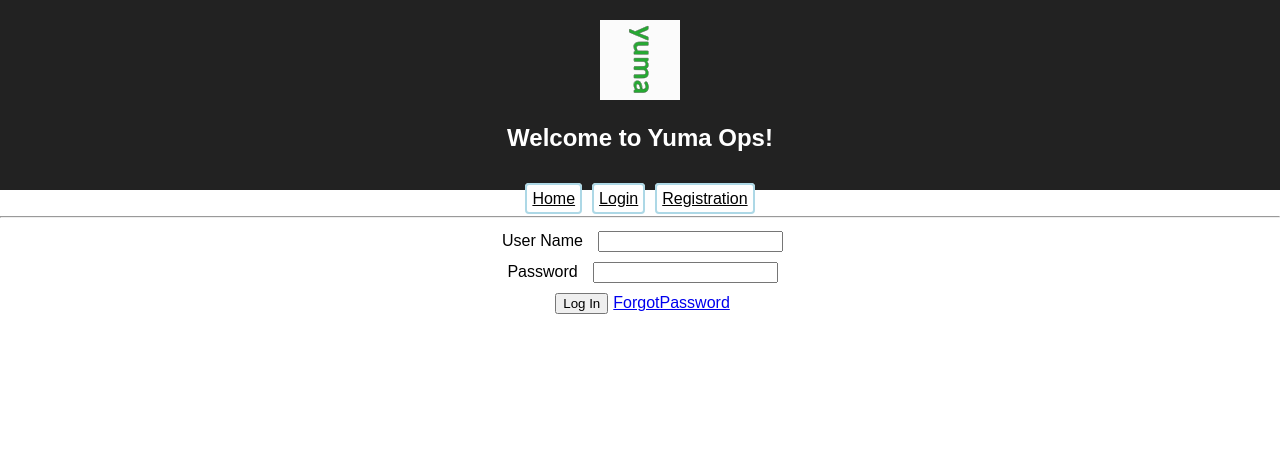
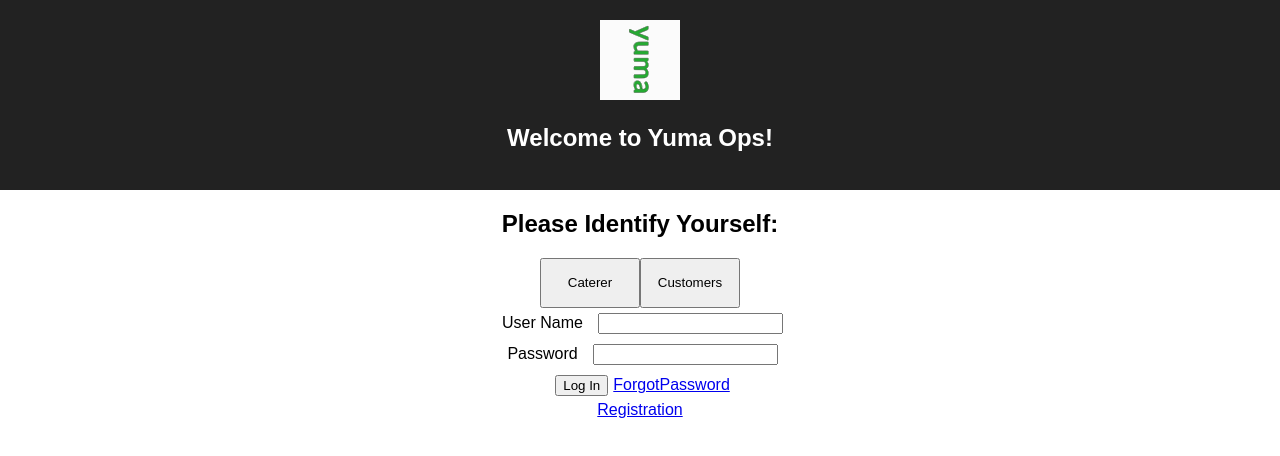
Before and after one commit to faisalhabibgit/Yuma, a React (Create React App) app in the folder frontend/: page /LoginCaterer in a window 1280 px wide. Shown: the top 456 px of the page. Built offline with nearby package versions, Linux system fonts and the light colour scheme.

Commit message:
split the login by consumers and caterers

```diff
--- a/frontend/src/App.js
+++ b/frontend/src/App.js
@@ -18,17 +18,35 @@ class App extends Component {
             <h2>Welcome to Yuma Ops!</h2>
           </div>
 
-          <div className="navbar">
-            <Link className="navbutton" to="/">Home</Link>
-            <Link className="navbutton" to="/LoginCaterer">Login</Link>
-            <Link className="navbutton" to="/Registration">Registration</Link>
-          </div>
-          <hr />
+          {/*<div className="navbar">*/}
+            {/*<Link className="navbutton" to="/">Home</Link>*/}
+            {/*<Link className="navbutton" to="/LoginCaterer">Login</Link>*/}
+            {/*<Link className="navbutton" to="/Registration">Registration</Link>*/}
+          {/*</div>*/}
+          {/*<hr />*/}
 
-          <Route exact path="/LoginCaterer" component={LoginCaterer} />
-          <Route exact path="/Registration" component={Registration} />
-          <Route exact path="/ForgotPassword" component={ForgotPassword} />
+          {/*<Route exact path="/LoginCaterer" component={LoginCaterer} />*/}
 
+          {/*<Route exact path="/ForgotPassword" component={ForgotPassword} />*/}
+            <center>
+              <h2>
+                Please Identify Yourself:
+              </h2>
+
+              <Link to="/LoginCaterer">
+                <button className="buttonSize" type="button">
+                  Caterer
+                </button>
+              </Link>
+              <Link to="/LoginCaterer" class="size">
+                <button className="buttonSize" type="button">
+                  Customers
+                </button>
+              </Link>
+
+              <Route exact path="/LoginCaterer" component={LoginCaterer} />
+
+            </center>
 
 
         </div>
--- a/frontend/src/LoginCaterer.js
+++ b/frontend/src/LoginCaterer.js
@@ -1,6 +1,7 @@
 import React, { Component } from 'react';
 
 import { BrowserRouter as Router, Route, Link } from "react-router-dom";
+import Registration from './Registration';
 
 class LoginCaterer extends Component {
   constructor() {
@@ -74,6 +75,10 @@ class LoginCaterer extends Component {
           <input type="submit" value="Log In" data-test="submit" />
 
           <Link to="/ForgotPassword">ForgotPassword</Link>
+          <br></br>
+
+          <Link to="/Registration">Registration</Link>
+          <Route exact path="/Registration" component={Registration} />
 
         </form>
       </div>
--- a/frontend/src/index.css
+++ b/frontend/src/index.css
@@ -21,3 +21,8 @@ label {
 input {
   margin: 5px;
 }
+
+.buttonSize{
+	height:50px;
+	width:100px;
+}
```
Also changed, not shown: 1 other file (tests, documents, lock files or other folders).
